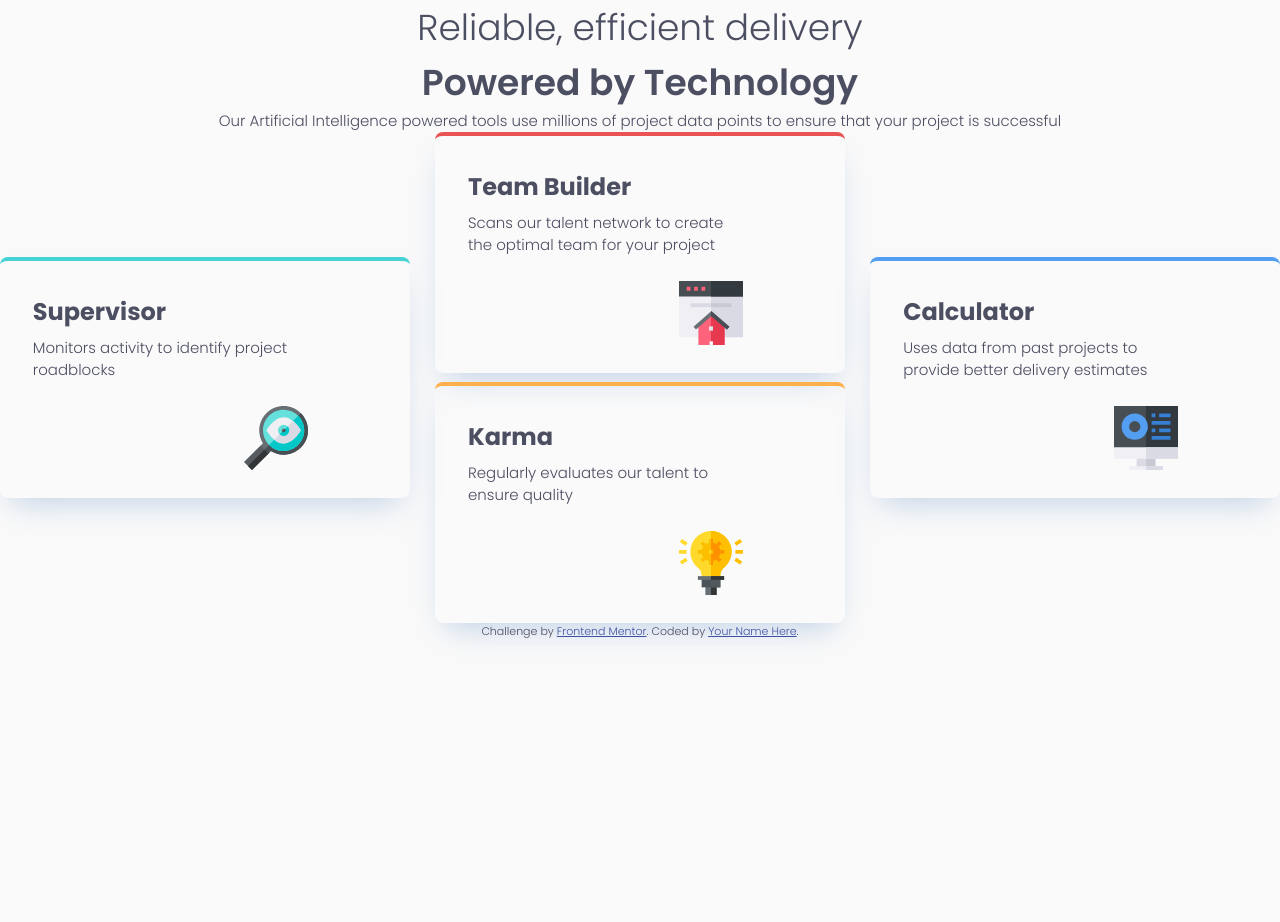
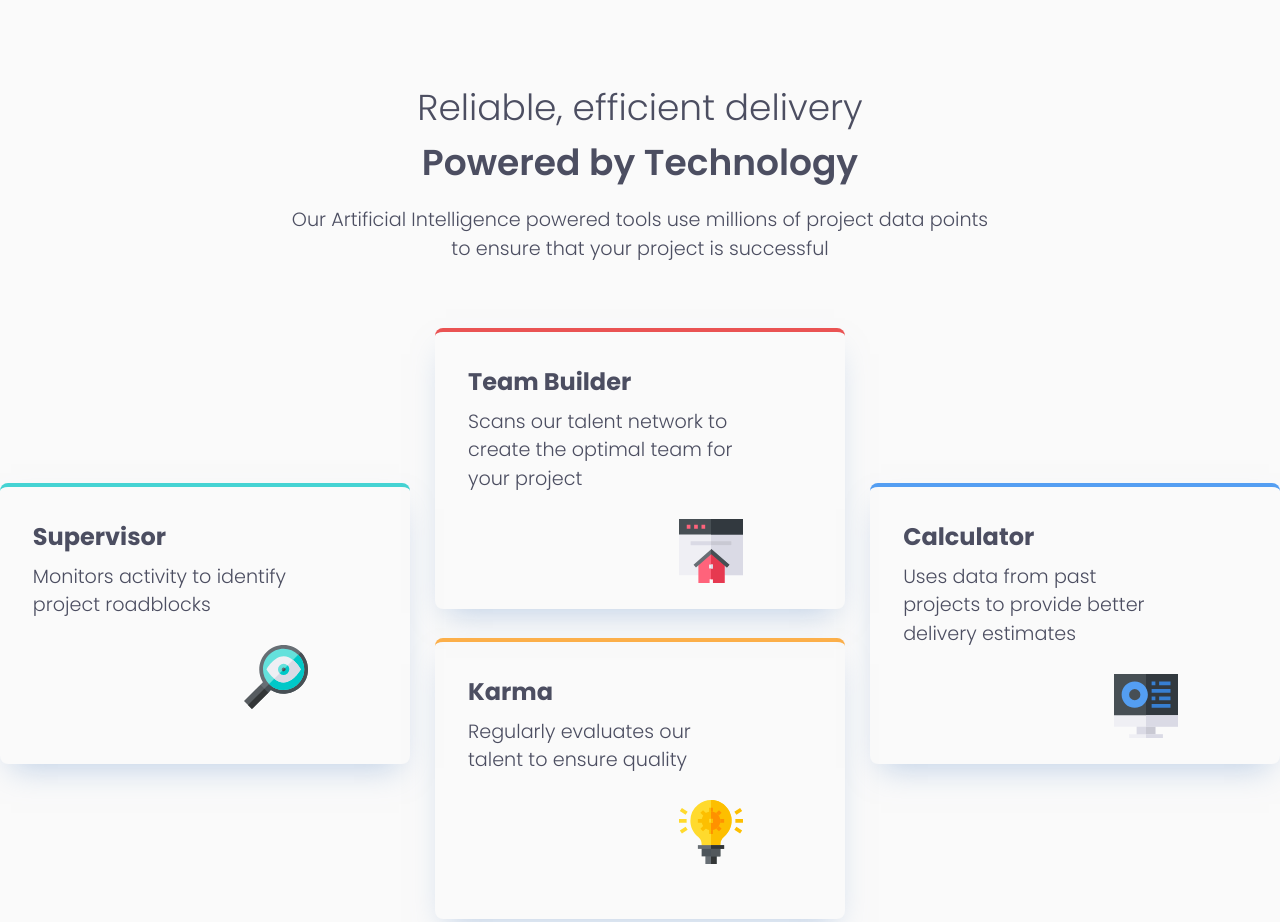
Before and after one commit to mking0823/four-card-feature-section, a plain HTML site: page index.html in a window 1280 px wide. Shown: the top 922 px of the page. Before the commit the page ends 800 px from the top, so only its background shows below. Drawn offline with Linux system fonts and the light colour scheme.

Commit message:
set spacing and font sizes

```diff
--- a/styles.css
+++ b/styles.css
@@ -28,10 +28,21 @@ header{
     margin: 0  auto;
     width: 95%;
     text-align: center;
+    padding-top: 80px;
 }
 
+header> p {
+    max-width: 60ch;
+    margin: 0 auto;
+    margin-bottom: 64px;
+}
+
+p{
+    line-height: 150%;
+}
 main >section{
     padding: 8%;
+    margin-bottom: 1rem;
 }
 
 
@@ -43,6 +54,11 @@ section  img {
 section  p {
     margin-bottom:9% ;
 
+}
+
+header > span{
+    display: block;
+    margin-bottom: 16px;
 }
 h2{
     margin-bottom :3%;
@@ -64,7 +80,7 @@ header >  h1, header > span{
 }
 
  p{
-    font-size: .937rem;
+    font-size: clamp(.937rem, 1.5vw, 1.25rem) ;
     font-weight: 300;
 
 }
@@ -151,7 +167,7 @@ main > section{
 
 
 
-    @media (min-width:500px)  and (max-width:999px){
+    @media (min-width:650px)  and (max-width:999px){
     main{
         display: grid;
         grid-template-rows: 1fr 1fr ;
```
